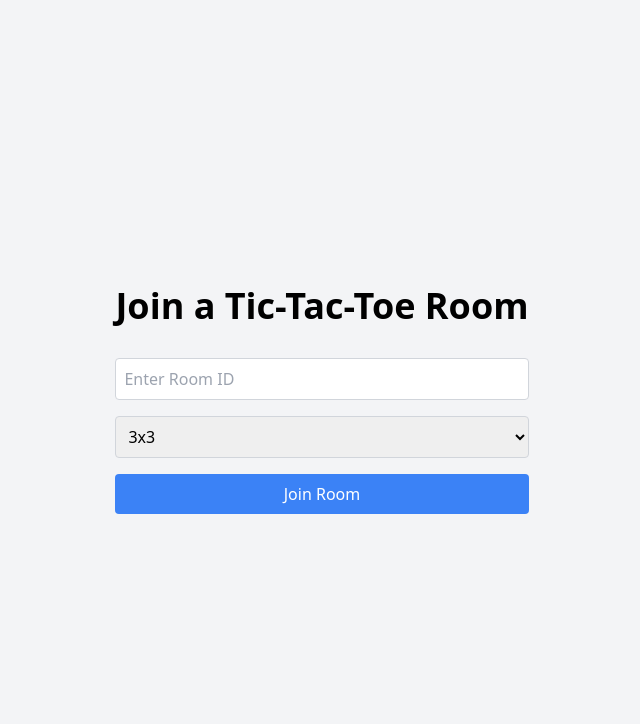
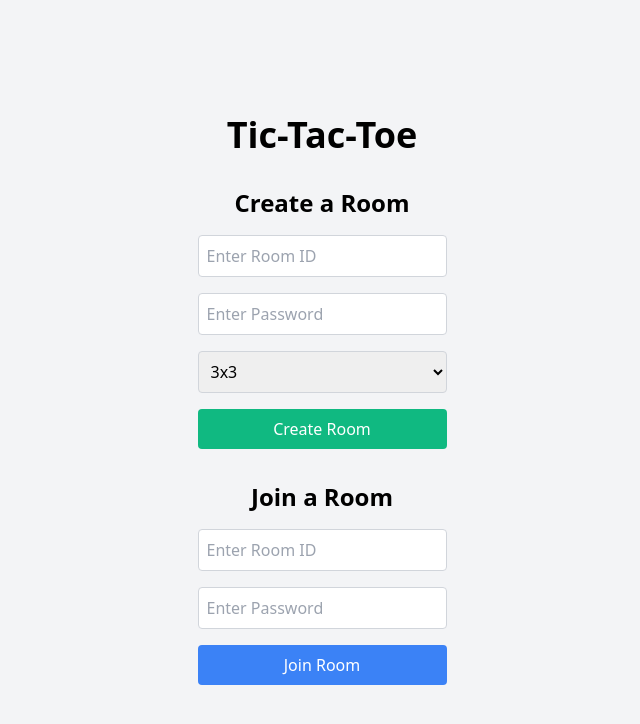
Before and after one commit to DakshRocks21/Tic-Tac-Toe-Multiplayer, a Flask app: page / in a window 1280 px wide. Shown: the top 724 px of the page, without its empty margins (318-958 px from the left). Run offline with Flask 3, Linux system fonts and the light colour scheme; some libraries are stand-ins or nearby versions.

Commit message:
Passwords + better ui??

```diff
--- a/app.py
+++ b/app.py
@@ -1,4 +1,4 @@
-from flask import Flask, render_template, request
+from flask import Flask, render_template, request, redirect, url_for
 from flask_socketio import SocketIO, join_room, leave_room, emit
 import gevent.monkey
 
@@ -26,16 +26,30 @@ def index():
     return render_template('index.html')
 
 @app.route('/room/<room_id>/<int:size>')
-def room(room_id, size):
+def create_room(room_id, size):
+    password = request.args.get('password')
     if room_id not in rooms:
         rooms[room_id] = {
             'players': [],
             'board': [''] * (size * size),
             'size': size,
             'turn': 1,  # Player 1 starts
-            'scores': {1: 0, 2: 0}
+            'scores': {1: 0, 2: 0},
+            'password': password
         }
+    else:
+        return "Room already exists!", 400
     return render_template('room.html', room_id=room_id, size=size)
+
+@app.route('/join/<room_id>')
+def join_room_view(room_id):
+    password = request.args.get('password')
+    if room_id in rooms:
+        if rooms[room_id]['password'] == password:
+            return render_template('room.html', room_id=room_id, size=rooms[room_id]['size'])
+        else:
+            return "Incorrect password!", 403
+    return "Room not found!", 404
 
 @socketio.on('join')
 def handle_join(data):
@@ -55,7 +69,7 @@ def handle_join(data):
 @socketio.on('make_move')
 def handle_make_move(data):
     room_id = data['room_id']
-    move = data['move']
+    move = int(data['move'])
     size = rooms[room_id]['size']
     player = next((player for player in rooms[room_id]['players'] if player['sid'] == request.sid), None)
 
@@ -64,8 +78,10 @@ def handle_make_move(data):
             rooms[room_id]['board'][move] = 'X' if player['player_number'] == 1 else 'O'
             if check_winner(rooms[room_id]['board'], size):
                 rooms[room_id]['scores'][player['player_number']] += 1
+                emit('move_made', {'move': move, 'player': player['player_number']}, room=room_id)
                 emit('game_over', {'winner': player['player_number']}, room=room_id)
             elif all(cell != '' for cell in rooms[room_id]['board']):
+                emit('move_made', {'move': move, 'player': player['player_number']}, room=room_id)
                 emit('game_over', {'winner': 0}, room=room_id)
             else:
                 rooms[room_id]['turn'] = 2 if player['player_number'] == 1 else 1
--- a/requirements.txt
+++ b/requirements.txt
@@ -2,3 +2,4 @@ flask
 flask-socketio
 redis
 gevent
+gevent-websocket
--- a/templates/index.html
+++ b/templates/index.html
@@ -1,35 +1,70 @@
 <!DOCTYPE html>
 <html lang="en">
+
 <head>
     <meta charset="UTF-8">
     <meta name="viewport" content="width=device-width, initial-scale=1.0">
-    <title>Join Tic-Tac-Toe Room</title>
+    <title>Create or Join Tic-Tac-Toe Room</title>
     <link href="https://cdn.jsdelivr.net/npm/tailwindcss@2.0.0/dist/tailwind.min.css" rel="stylesheet">
 </head>
+
 <body class="bg-gray-100 flex items-center justify-center h-screen">
-    <div class="text-center">
-        <h1 class="text-4xl font-bold mb-8">Join a Tic-Tac-Toe Room</h1>
-        <form id="join-room-form" class="space-y-4">
-            <input type="text" name="room_id" id="room_id" placeholder="Enter Room ID"
+    <div class="text-center space-y-8">
+        <h1 class="text-4xl font-bold">Tic-Tac-Toe</h1>
+
+        <!-- Create Room Form -->
+        <div>
+            <h2 class="text-2xl font-bold mb-4">Create a Room</h2>
+            <form id="create-room-form" class="space-y-4">
+                <input type="text" name="room_id" id="create_room_id" placeholder="Enter Room ID"
                     class="block w-full p-2 border border-gray-300 rounded focus:outline-none focus:ring-2 focus:ring-blue-500">
-            <select id="board_size" class="block w-full p-2 border border-gray-300 rounded focus:outline-none focus:ring-2 focus:ring-blue-500">
+                <input type="password" name="password" id="create_password" placeholder="Enter Password"
+                    class="block w-full p-2 border border-gray-300 rounded focus:outline-none focus:ring-2 focus:ring-blue-500">
+                <select id="create_board_size"
+                    class="block w-full p-2 border border-gray-300 rounded focus:outline-none focus:ring-2 focus:ring-blue-500">
                     <option value="3">3x3</option>
                     <option value="4">4x4</option>
                     <option value="5">5x5</option>
                 </select>
+                <button type="submit" class="w-full bg-green-500 text-white p-2 rounded">Create Room</button>
+            </form>
+        </div>
+
+        <!-- Join Room Form -->
+        <div>
+            <h2 class="text-2xl font-bold mb-4">Join a Room</h2>
+            <form id="join-room-form" class="space-y-4">
+                <input type="text" name="room_id" id="join_room_id" placeholder="Enter Room ID"
+                    class="block w-full p-2 border border-gray-300 rounded focus:outline-none focus:ring-2 focus:ring-blue-500">
+                <input type="password" name="password" id="join_password" placeholder="Enter Password"
+                    class="block w-full p-2 border border-gray-300 rounded focus:outline-none focus:ring-2 focus:ring-blue-500">
                 <button type="submit" class="w-full bg-blue-500 text-white p-2 rounded">Join Room</button>
             </form>
         </div>
+    </div>
 
     <script>
-        document.getElementById('join-room-form').addEventListener('submit', function(event) {
+        // Handle Room Creation
+        document.getElementById('create-room-form').addEventListener('submit', function (event) {
             event.preventDefault();
-            const roomId = document.getElementById('room_id').value;
-            const boardSize = document.getElementById('board_size').value;
-            if (roomId) {
-                window.location.href = `/room/${roomId}/${boardSize}`;
+            const roomId = document.getElementById('create_room_id').value;
+            const password = document.getElementById('create_password').value;
+            const boardSize = document.getElementById('create_board_size').value;
+            if (roomId && password) {
+                window.location.href = `/room/${roomId}/${boardSize}?password=${encodeURIComponent(password)}`;
+            }
+        });
+
+        // Handle Room Joining
+        document.getElementById('join-room-form').addEventListener('submit', function (event) {
+            event.preventDefault();
+            const roomId = document.getElementById('join_room_id').value;
+            const password = document.getElementById('join_password').value;
+            if (roomId && password) {
+                window.location.href = `/join/${roomId}?password=${encodeURIComponent(password)}`;
             }
         });
     </script>
 </body>
+
 </html>
--- a/templates/room.html
+++ b/templates/room.html
@@ -20,7 +20,7 @@
             display: flex;
             align-items: center;
             justify-content: center;
-            font-size: 3rem;
+            font-size: 2rem;
             font-weight: bold;
             background-color: #f0f0f0;
             border: 2px solid #333;
@@ -217,6 +217,7 @@
             const cell = event.target;
             if (cell.classList.contains('cell') && turn === playerNumber && !cell.classList.contains('disabled')) {
                 const move = cell.dataset.index;
+                console.log(`Move triggered: ${move}, Player: ${playerNumber}, Room: ${roomId}`);
                 socket.emit('make_move', { room_id: roomId, move: move });
             }
         });
@@ -245,6 +246,7 @@
         }
 
         socket.on('move_made', (data) => {
+            console.log("Move made received:", data);
             const { move, player } = data;
             const cell = document.querySelector(`.cell[data-index='${move}']`);
             cell.textContent = player === 1 ? 'X' : 'O';
```
Lines whose indentation alone changed are shown as unchanged.
